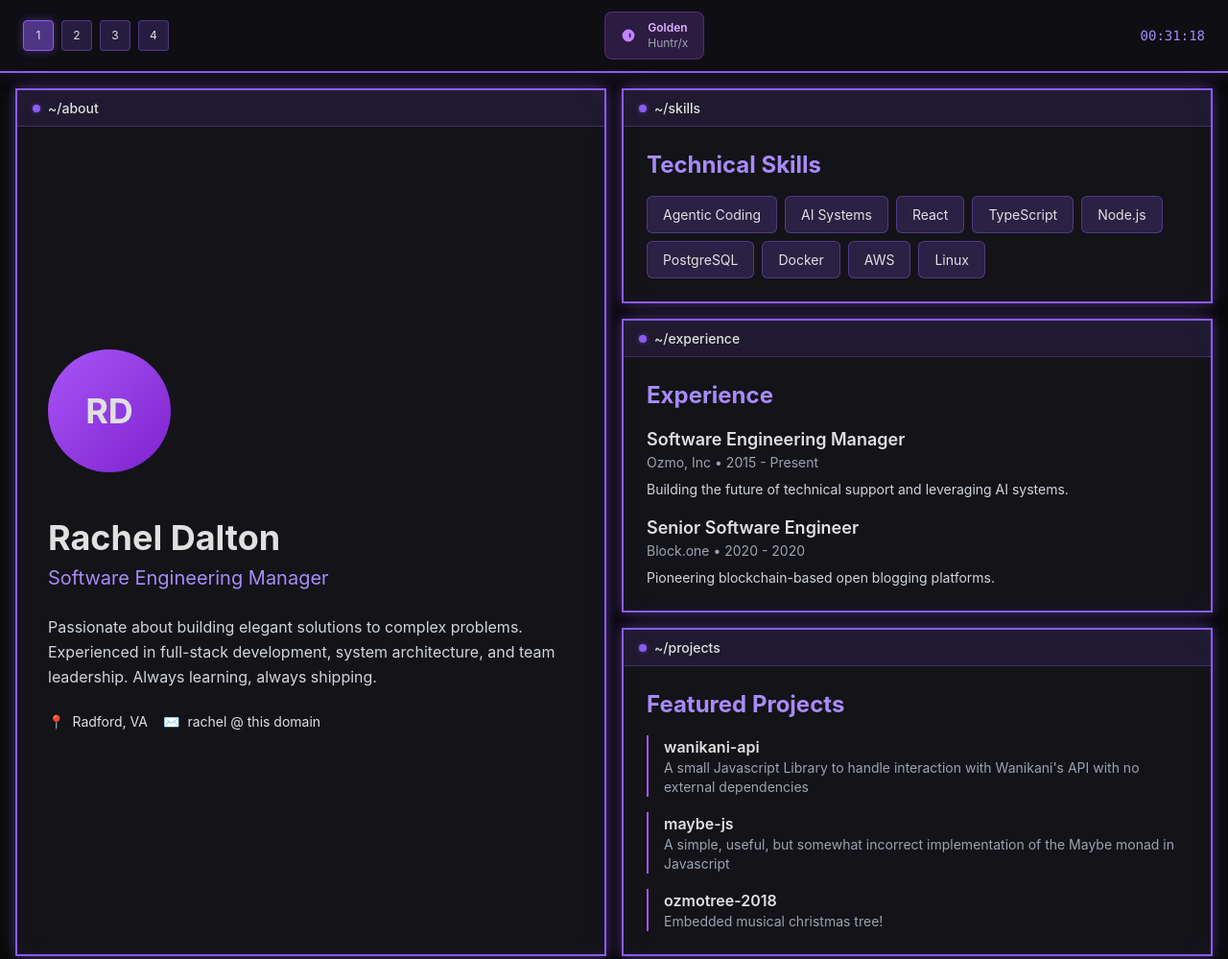
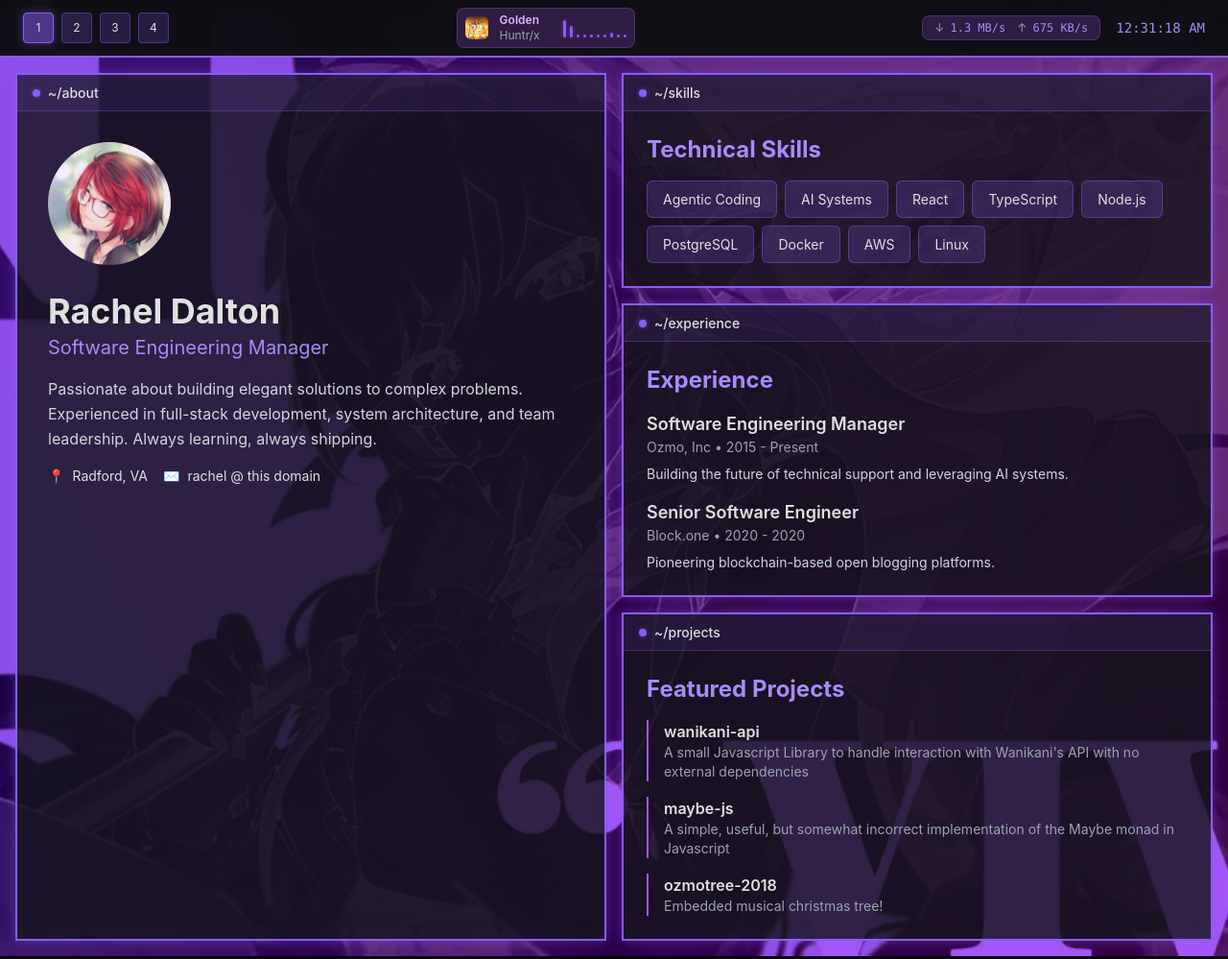
Before and after one commit to takakoshimizu/halcyondays-2, a plain HTML site: page index.html in a window 1280 px wide. Shown: the top 999 px of the page at 96% size. Drawn offline with nearby package versions, Linux system fonts and the light colour scheme.

Commit message:
feat: final data and additional features

```diff
--- a/index.html
+++ b/index.html
@@ -9,7 +9,7 @@
 </head>
 <body>
     <!-- Waybar -->
-    <div class="waybar flex items-center justify-between px-6 py-3">
+    <div class="waybar flex items-center justify-between px-6 py-2">
         <!-- Left: Workspaces -->
         <div class="flex items-center gap-2">
             <div class="workspace active">1</div>
@@ -19,19 +19,45 @@
         </div>
 
         <!-- Center: Media Player -->
-        <div class="flex items-center gap-3 px-4 py-2 bg-opacity-20 bg-purple-500 rounded-lg border border-purple-500 border-opacity-30">
-            <svg class="w-4 h-4 text-purple-400" fill="currentColor" viewBox="0 0 20 20">
-                <path d="M18 10a8 8 0 11-16 0 8 8 0 0116 0zM7 8a1 1 0 012 0v4a1 1 0 11-2 0V8zm5-1a1 1 0 00-1 1v4a1 1 0 102 0V8a1 1 0 00-1-1z"/>
-            </svg>
+        <div class="flex items-center gap-3 px-2 py-1 bg-opacity-20 bg-purple-500 rounded-lg border border-purple-500 border-opacity-30">
+            <img src="./golden.png" alt="Huntr/x - Golden" class="w-6 h-6 rounded-md">
             <div class="flex flex-col">
                 <span class="text-xs font-semibold text-purple-300">Golden</span>
                 <span class="text-xs text-gray-400">Huntr/x</span>
             </div>
+            <!-- CAVA Waveform -->
+            <div class="flex items-center gap-1 ml-3" id="cava-waveform">
+                <div class="cava-bar"></div>
+                <div class="cava-bar"></div>
+                <div class="cava-bar"></div>
+                <div class="cava-bar"></div>
+                <div class="cava-bar"></div>
+                <div class="cava-bar"></div>
+                <div class="cava-bar"></div>
+                <div class="cava-bar"></div>
+                <div class="cava-bar"></div>
+                <div class="cava-bar"></div>
+            </div>
         </div>
 
-        <!-- Right: Clock -->
-        <div class="flex items-center gap-2 font-mono text-sm accent-purple" id="clock">
-            --:--
+        <!-- Right: WiFi Stats and Clock -->
+        <div class="flex items-center gap-4">
+            <!-- WiFi Stats -->
+            <div class="wifi-stats flex items-center gap-3 px-3 py-1 bg-opacity-20 bg-purple-500 rounded-lg border border-purple-500 border-opacity-30">
+                <div class="flex items-center gap-1">
+                    <span class="text-xs text-gray-400">↓</span>
+                    <span class="text-xs font-mono accent-purple wifi-stat-value" id="wifi-download">0 KB/s</span>
+                </div>
+                <div class="flex items-center gap-1">
+                    <span class="text-xs text-gray-400">↑</span>
+                    <span class="text-xs font-mono accent-purple wifi-stat-value" id="wifi-upload">0 KB/s</span>
+                </div>
+            </div>
+
+            <!-- Clock -->
+            <div class="flex items-center gap-2 font-mono text-sm accent-purple" id="clock">
+                --:--
+            </div>
         </div>
     </div>
 
@@ -43,15 +69,16 @@
                 <div class="window-dot"></div>
                 <span>~/about</span>
             </div>
-            <div class="p-8 flex-1 flex flex-col justify-center">
-                <div class="mb-6">
-                    <div class="w-32 h-32 rounded-full bg-gradient-to-br from-purple-500 to-purple-700 mb-6 flex items-center justify-center text-4xl font-bold">
-                        RD
+            <div class="p-8 flex-1 flex flex-col justify-start gap-1">
+                <div>
+                    <div class="w-32 h-32 rounded-full mb-6 relative overflow-hidden">
+                        <img src="./ashley.jpg" alt="Profile Image" class="w-full h-full object-cover">
+                        <div class="absolute inset-0 bg-gradient-to-br from-purple-500/10 to-purple-700/10 pointer-events-none"></div>
                     </div>
                 </div>
-                <h1 class="text-4xl font-bold mb-2">Rachel Dalton</h1>
-                <p class="text-xl accent-purple mb-6">Software Engineering Manager</p>
-                <p class="text-gray-300 leading-relaxed mb-6">
+                <h1 class="text-4xl font-bold">Rachel Dalton</h1>
+                <p class="text-xl accent-purple">Software Engineering Manager</p>
+                <p class="text-gray-300 leading-relaxed py-3">
                     Passionate about building elegant solutions to complex problems.
                     Experienced in full-stack development, system architecture, and team leadership.
                     Always learning, always shipping.
@@ -140,18 +167,45 @@
         </div>
     </div>
 
-    <!-- JavaScript for live clock -->
+    <!-- JavaScript for live clock and wifi stats -->
     <script>
         function updateClock() {
             const now = new Date();
-            const hours = String(now.getHours()).padStart(2, '0');
+            let hours = now.getHours();
             const minutes = String(now.getMinutes()).padStart(2, '0');
             const seconds = String(now.getSeconds()).padStart(2, '0');
-            document.getElementById('clock').textContent = `${hours}:${minutes}:${seconds}`;
+            const ampm = hours >= 12 ? 'PM' : 'AM';
+
+            // Convert to 12-hour format
+            hours = hours % 12;
+            hours = hours ? hours : 12; // the hour '0' should be '12'
+            const hoursStr = String(hours).padStart(2, '0');
+
+            document.getElementById('clock').textContent = `${hoursStr}:${minutes}:${seconds} ${ampm}`;
+        }
+
+        function updateWifiStats() {
+            // Generate random download speed (50-5000 KB/s)
+            const download = Math.floor(Math.random() * 4950) + 50;
+            // Generate random upload speed (10-1000 KB/s)
+            const upload = Math.floor(Math.random() * 990) + 10;
+
+            // Format with KB/s or MB/s
+            const formatSpeed = (kbps) => {
+                if (kbps >= 1000) {
+                    return `${(kbps / 1000).toFixed(1)} MB/s`;
+                }
+                return `${kbps} KB/s`;
+            };
+
+            document.getElementById('wifi-download').textContent = formatSpeed(download);
+            document.getElementById('wifi-upload').textContent = formatSpeed(upload);
         }
 
         updateClock();
+        updateWifiStats();
         setInterval(updateClock, 1000);
+        setInterval(updateWifiStats, 2000); // Update wifi stats every 2 seconds
     </script>
 </body>
 </html>
--- a/style.css
+++ b/style.css
@@ -5,7 +5,7 @@
 }
 
 body {
-    background: #0a0a0a;
+    background: url('vivian.png') no-repeat center center / cover, #0a0a0a;
     color: #e0e0e0;
     font-family: 'Inter', -apple-system, BlinkMacSystemFont, 'Segoe UI', sans-serif;
     overflow-x: hidden;
@@ -13,7 +13,7 @@ body {
 
 /* Glowing purple border effect */
 .tile-window {
-    background: rgba(20, 20, 25, 0.95);
+    background: rgba(20, 20, 25, 0.80);
     border: 2px solid #8b5cf6;
     box-shadow:
         0 0 10px rgba(139, 92, 246, 0.3),
@@ -24,6 +24,7 @@ body {
 
 .tile-window:hover {
     border-color: #a78bfa;
+    background: rgba(20, 20, 25, 0.95);
     box-shadow:
         0 0 15px rgba(139, 92, 246, 0.5),
         0 0 30px rgba(139, 92, 246, 0.3),
@@ -68,12 +69,14 @@ body {
     border-radius: 4px;
     font-size: 0.75rem;
     transition: all 0.2s;
+    cursor: not-allowed
 }
 
 .workspace.active {
     background: rgba(139, 92, 246, 0.5);
     border-color: #8b5cf6;
     box-shadow: 0 0 10px rgba(139, 92, 246, 0.4);
+    cursor: default;
 }
 
 .workspace:hover {
@@ -111,7 +114,7 @@ body {
 }
 
 /* Mobile responsive */
-@media (max-width: 600px) {
+@media (max-width: 800px) {
     .dwindle-grid {
         grid-template-columns: 1fr;
         grid-template-rows: auto;
@@ -162,3 +165,111 @@ body {
     background: rgba(139, 92, 246, 0.3);
     border-color: #8b5cf6;
 }
+
+/* CAVA Waveform */
+#cava-waveform {
+    height: 20px;
+    align-items: flex-end;
+}
+
+.cava-bar {
+    width: 3px;
+    height: 3px;
+    background: #8b5cf6;
+    border-radius: 2px;
+    box-shadow: 0 0 4px rgba(139, 92, 246, 0.5);
+    transition: height 0.1s ease-out;
+}
+
+.cava-bar:nth-child(1) { animation: cava-beat-1 1.2s ease-in-out infinite; }
+.cava-bar:nth-child(2) { animation: cava-beat-2 1.5s ease-in-out infinite; }
+.cava-bar:nth-child(3) { animation: cava-beat-3 0.9s ease-in-out infinite; }
+.cava-bar:nth-child(4) { animation: cava-beat-4 1.8s ease-in-out infinite; }
+.cava-bar:nth-child(5) { animation: cava-beat-5 1.1s ease-in-out infinite; }
+.cava-bar:nth-child(6) { animation: cava-beat-6 1.4s ease-in-out infinite; }
+.cava-bar:nth-child(7) { animation: cava-beat-7 1.3s ease-in-out infinite; }
+.cava-bar:nth-child(8) { animation: cava-beat-8 1.6s ease-in-out infinite; }
+.cava-bar:nth-child(9) { animation: cava-beat-9 1.0s ease-in-out infinite; }
+.cava-bar:nth-child(10) { animation: cava-beat-10 1.7s ease-in-out infinite; }
+
+@keyframes cava-beat-1 {
+    0%, 100% { height: 3px; }
+    15% { height: 18px; }
+    30% { height: 3px; }
+}
+
+@keyframes cava-beat-2 {
+    0%, 100% { height: 3px; }
+    25% { height: 15px; }
+    50% { height: 3px; }
+}
+
+@keyframes cava-beat-3 {
+    0%, 100% { height: 3px; }
+    20% { height: 20px; }
+    40% { height: 3px; }
+}
+
+@keyframes cava-beat-10 {
+    0%, 100% { height: 3px; }
+    32% { height: 13px; }
+    64% { height: 3px; }
+}
+
+/* WiFi stats fixed width */
+.wifi-stats {
+    min-width: 180px;
+}
+
+.wifi-stat-value {
+    display: inline-block;
+    min-width: 60px;
+    text-align: right;
+}
+
+/* Hide waybar on screens 800px or below */
+@media (max-width: 800px) {
+    .waybar {
+        display: none !important;
+    }
+
+    .dwindle-grid {
+        min-height: 100vh;
+    }
+}
+
+@keyframes cava-beat-5 {
+    0%, 100% { height: 3px; }
+    18% { height: 16px; }
+    36% { height: 3px; }
+}
+
+@keyframes cava-beat-6 {
+    0%, 100% { height: 3px; }
+    22% { height: 19px; }
+    44% { height: 3px; }
+}
+
+@keyframes cava-beat-7 {
+    0%, 100% { height: 3px; }
+    28% { height: 14px; }
+    56% { height: 3px; }
+}
+
+@keyframes cava-beat-8 {
+    0%, 100% { height: 3px; }
+    35% { height: 11px; }
+    70% { height: 3px; }
+}
+
+@keyframes cava-beat-9 {
+    0%, 100% { height: 3px; }
+    12% { height: 17px; }
+    24% { height: 3px; }
+}
+
+@keyframes cava-beat-10 {
+    0%, 100% { height: 3px; }
+    32% { height: 13px; }
+    64% { height: 3px; }
+}
```
Also changed, not shown: ashley.jpg (added), golden.png (added), vivian.png (added).
